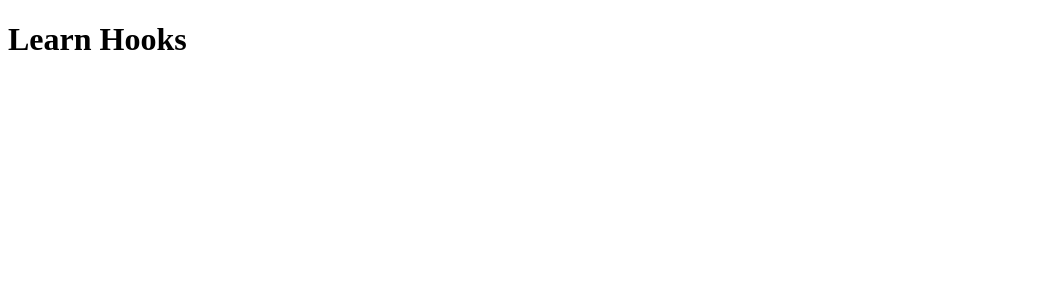
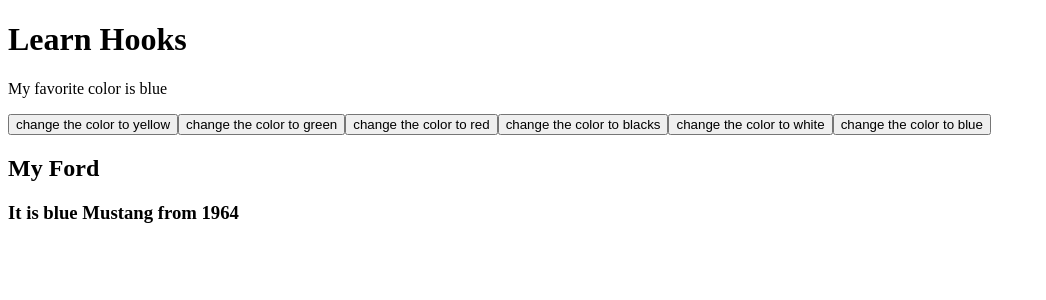
Before and after one commit to keshavnagar/learn-hooks, a React (Vite) app: page / in a window 1280 px wide. Shown: the top 300 px of the page, without its empty margins (0-1046 px from the left). Built offline with nearby package versions, Linux system fonts and the light colour scheme.

Commit message:
saparate the files with diffrent concepts to learn and i also mention this into readme file

```diff
--- a/src/App.jsx
+++ b/src/App.jsx
@@ -1,10 +1,11 @@
-import oneUseState from "./components/oneUseState";
+import OneUseState from "./components/OneUseState";
+import MultipleUseState from "./components/MultipleUseState";
 const App = () => {
-
   return (
     <>
       <h1>Learn Hooks</h1>
-      <oneUseState/>
+      <OneUseState />
+      <MultipleUseState />
     </>
   );
 };
--- /dev/null
+++ b/src/components/MultipleUseState.jsx
@@ -0,0 +1,17 @@
+import { useState } from "react";
+
+const MultipleUseState = () => {
+  const [brand, setBrand] = useState("Ford");
+  const [model, setModel] = useState("Mustang");
+  const [year, setYear] = useState("1964");
+  const [color, setColor] = useState("blue");
+  return (
+    <>
+      <h2>My {brand} </h2>
+      <h3>
+        It is {color} {model} from {year}
+      </h3>
+    </>
+  );
+};
+export default MultipleUseState;
--- a/src/components/oneUseState.jsx
+++ b/src/components/oneUseState.jsx
@@ -1,5 +1,5 @@
 import { useState } from "react";
-const oneUseState = () => {
+const OneUseState = () => {
   const [color, setColor] = useState("blue");
   return (
     <>
@@ -22,4 +22,4 @@ const oneUseState = () => {
   );
 };
 
-export default oneUseState;
+export default OneUseState;
```
Also changed, not shown: 1 other file (tests, documents, lock files or other folders).
